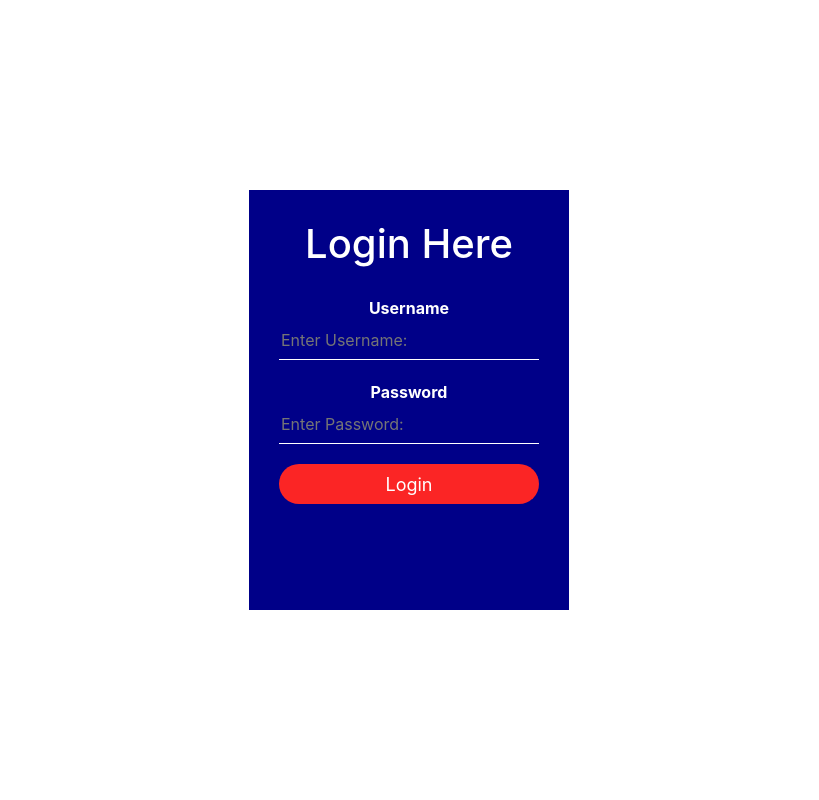
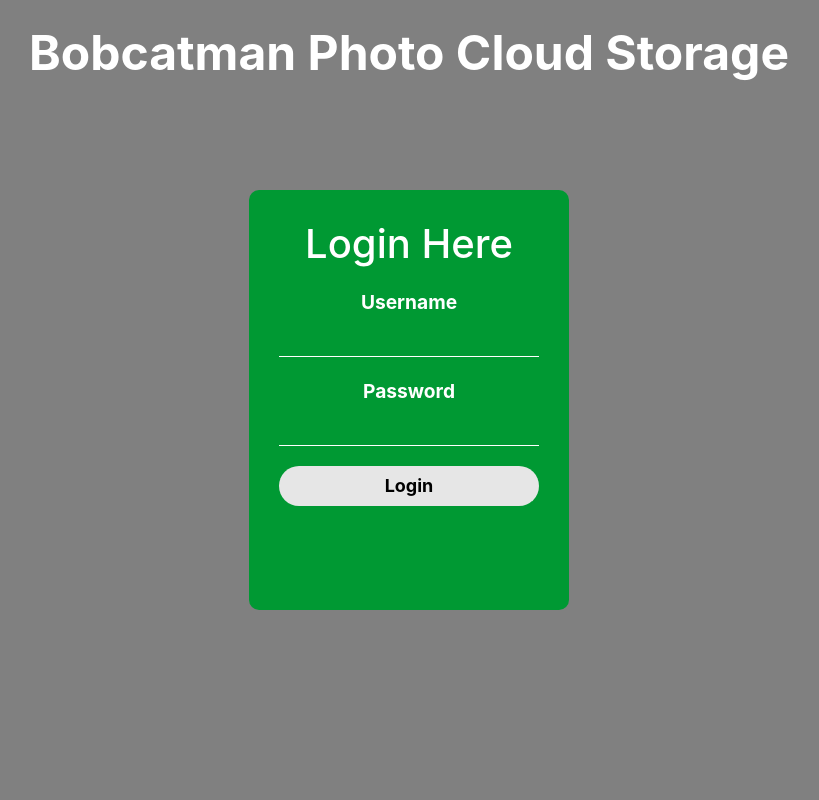
Before and after one commit to carterhickman/API, a PHP site: page /main.php in a window 1280 px wide. Shown: the whole page, without its empty margins (231-1050 px from the left). Run offline with PHP 8.4, Linux system fonts and the light colour scheme.

Commit message:
Revamped The entire theme and layout of the applications main user interface.

```diff
--- a/Style/style.css
+++ b/Style/style.css
@@ -1,17 +1,15 @@
 body{
-	margin: 0;
-	padding-bottom: 50px;
-	padding-top: 20px;
-	background-size: cover;
-	background-position: center;
-	font-family: sans-serif;
-	/*background: linear-gradient(bottom, blue, grey);*/
+
+}
+
+.MainBody{
 	background-color: grey;
 }
+
 .loginbox{
 	width: 320px;
 	height: 420px;
-	background: #008;
+	background: #009933;
 	color: #fff;
 	top: 50%;
 	left: 50%;
@@ -19,19 +17,24 @@ body{
 	transform: translate(-50%, -50%);
 	box-sizing: border box;
 	padding:30px 30px;
+
+	border-radius: 10px;
+	border-width: 2%;
+	border-color: #000000;
 }
 
-h1{
+.loginBoxHeader{
 	margin: 0;
 	padding: 0 0 20px;
 	text-align: center;
-	font-size: 22px;
+	font-size: 40px;
 }
 
 .loginbox p{
 	margin: 0;
 	padding: 0;
 	font-weight: bold;
+	font-size: 120%;
 }
 
 .loginbox input{
@@ -53,19 +56,20 @@ h1{
 	border:none;
 	outline:none;
 	height: 40px;
-	background: #fb2525;
-	color: #fff;
+	background: #e6e6e6;
+	color: #000;
 	font-size: 18px;
+	font-weight: bold;
 	border-radius: 20px;
-
 	}
 
 .loginox input[type="submit"]:hover
 	{
 		cursor: pointer;
-		background: #ffc107;
+		background: #e6e6e6;
 		color: #000;
-
+		font-weight: bold;
+		height: 45px;
 	}
 .loginbox a{
 	text-decoration:none;
@@ -75,7 +79,6 @@ h1{
 	}
 
 .loginbox a:hover{
-
 	color: #ffc107;
 }
 
@@ -89,8 +92,9 @@ h1{
 	border-radius: 5px;
 }
 .photoSubmission{
+	font-weight: bold;
 	color: white;
-	background-color: blue;
+	background-color: #009933;
 	width: 50%;
 	padding: 10px;
 	border-style: solid;
@@ -98,3 +102,9 @@ h1{
 	border-color: black;
 	border-radius: 5px;
 }
+
+.MainLoginHeader{
+	font-size: 300%;
+	color: white;
+	font-weight: bold;
+}
--- a/login.php
+++ b/login.php
@@ -3,14 +3,21 @@
     <title>Bob Catman Photo Storage Login </title>
     <link rel="stylesheet" type="text/css" href="Style/style.css">
     <link rel="stylesheet" type="text/css" href="Style/bootstrap-4.1.3-dist/css/bootstrap.min.css">
-    <body>
+    <body class="MainBody">
+    </br>
+      <div class="col-lg-12">
+        <center>
+          <h1 class="MainLoginHeader">Bobcatman Photo Cloud Storage</h1>
+        </center>
+      </div>
+    </br>
     	<div class="loginbox">
-    	<h1> Login Here </h1>
+    	<h1 class="loginBoxHeader"> Login Here </h1>
       	<form method="POST" action="main.php">
       		<p> Username </p>
-      		  <input type="text" name="username" placeholder="Enter Username:">
+      		  <input type="text" name="username">
       		<p> Password </p>
-      		  <input type="password" name="password" placeholder = "Enter Password:">
+      		  <input type="password" name="password">
           </br>
       		  <input type="submit" class="btn btn-dark" name="" value="Login">
       	</form>
--- a/main.php
+++ b/main.php
@@ -1,5 +1,5 @@
 <?php //Links the style sheet to the page ?>
-<body>
+<body class="MainBody">
   <link rel="stylesheet" type="text/css" href="Style/style.css">
   <link rel="stylesheet" type="text/css" href="Style/bootstrap-4.1.3-dist/css/bootstrap.min.css">
   <center>
@@ -12,6 +12,7 @@
     //Default fillers for user name and Password
     $submittedUserName = '';
     $submittedPassword = '';
+
     //This is needed because in the event the submission was successful, there would be no username
     //and password attached to the main page.
     if (isset($_POST['username']) && isset($_POST['password']))
@@ -19,20 +20,24 @@
       $submittedUserName = $_POST['username'];
       $submittedPassword = $_POST['password'];
     }
-    //Commented out until login page ready
+    //Looking for if the username and password are correct or its returning from the upload page.
     if (($submittedUserName == $username && $submittedPassword == $password) || !empty($_GET['upload']))
     {
       //Moved photo upload method to only be displayed by php
-      echo "<form class=\"photoSubmission\" action=\"upload.php\" method=\"post\" enctype=\"multipart/form-data\">Select new images to upload:<input type=\"file\" class=\"\" name=\"fileToUpload\" id=\"fileToUpload\"></br></br></br><input type=\"submit\" class=\"btn btn-dark\" value=\"Upload Image\" name=\"submit\"></form>";
+      echo "</br></br>";
+      echo "<div class=\"col-lg-12\">";
+      echo "<form class=\"photoSubmission\" action=\"upload.php\" method=\"post\" enctype=\"multipart/form-data\">Select new images to upload:  <input type=\"file\" class=\"\" name=\"fileToUpload\" id=\"fileToUpload\"><input type=\"submit\" class=\"btn btn-dark\" value=\"Upload Image\" name=\"submit\"></form>";
+      echo "</div>";
+
+      echo "<div class=\"col-lg-12\">";
     	//code that displays all files in STORAGE directory
       $files = glob("STORAGE/*.*");
     	for ($i=0; $i<count($files); $i++)
     	{
     		$num = $files[$i];
     		echo '<img class=\'defaultPhoto\' src="'.$num.'" alt="StoredImage'.$i.'">'."&nbsp;&nbsp;";
-        //the break only allows us one per row
-        //echo "</br>";
     	}
+      echo "</div>";
     }
     else
     {
```
Also changed, not shown: upload.php (+4 -3 lines).
